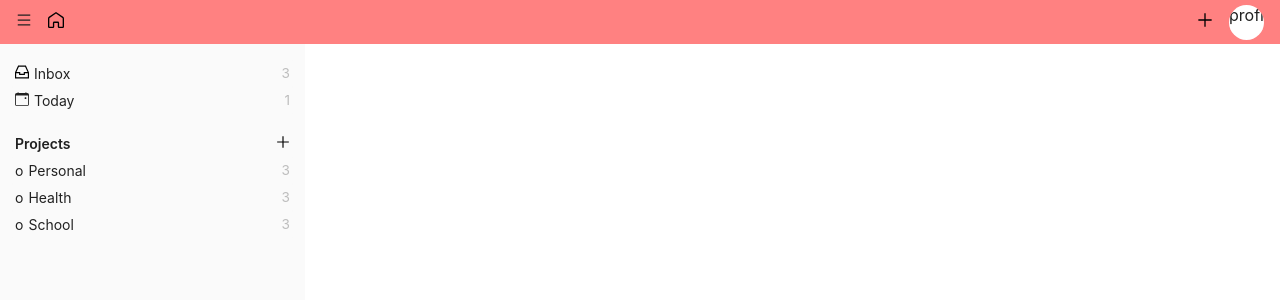
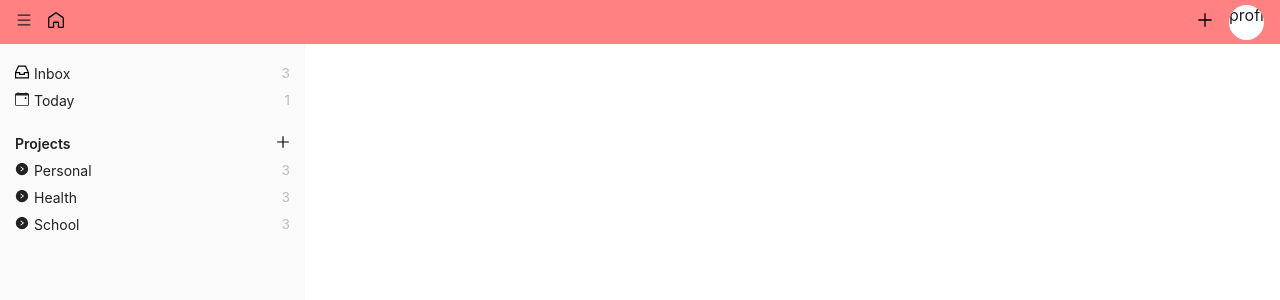
Before and after one commit to salvantjeff/todo-app, a React (Create React App) app in the folder todo-list-app/: page / in a window 1280 px wide. Shown: the top 300 px of the page. Built offline with nearby package versions, Linux system fonts and the light colour scheme.

Commit message:
Add icons to leftSideMenu

```diff
--- a/todo-list-app/src/App.js
+++ b/todo-list-app/src/App.js
@@ -13,6 +13,7 @@ import TodoSections from './components/TodoSections/TodoSections';
 import AddProjectForm from './components/Forms/AddProjectForm/AddProjectForm';
 import { BsCalendarEvent } from 'react-icons/bs';
 import { GrInbox } from 'react-icons/gr';
+import { AiFillRightCircle } from 'react-icons/ai';
 
 function App() {
   const inboxID = "26a8cd00-0e2b-4c6c-b047-3373843d261a";
@@ -21,19 +22,19 @@ function App() {
       name: 'Personal',
       id: "0d67c5d0-ab6d-4e05-88cb-1981a1187f5a",
       data: TodosList,
-      icon: 'o',
+      icon: <AiFillRightCircle/>,
     },
     {
       name: 'Health',
       id: "c8a41405-f84d-43c4-bfc2-467e11ad27fd",
       data: TodosList,
-      icon: 'o',
+      icon: <AiFillRightCircle/>,
     },
     {
       name: 'School',
       id: "7e84a0aa-2326-4666-a9e2-6ed5d581baef",
       data: TodosList,
-      icon: 'o',
+      icon: <AiFillRightCircle/>,
     },
   ]);
 
@@ -97,7 +98,7 @@ function App() {
     name: '',
     id: uuidv4(),
     data: [],
-    icon: 'o',
+    icon: <AiFillRightCircle/>,
   });
 
   function handleOnChange(e) {
@@ -119,7 +120,7 @@ function App() {
       name: '',
       id: uuidv4(),
       data: [],
-      icon: 'o',
+      icon: <AiFillRightCircle/>,
     });
     setProjectFormStatus(false);
   };
```
